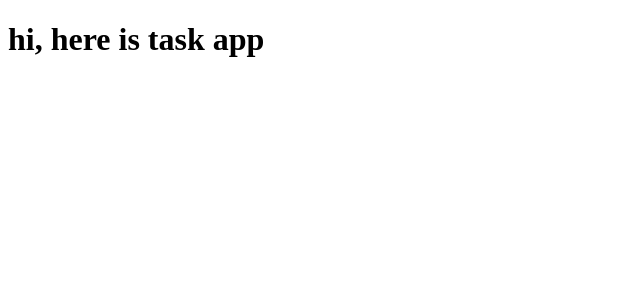
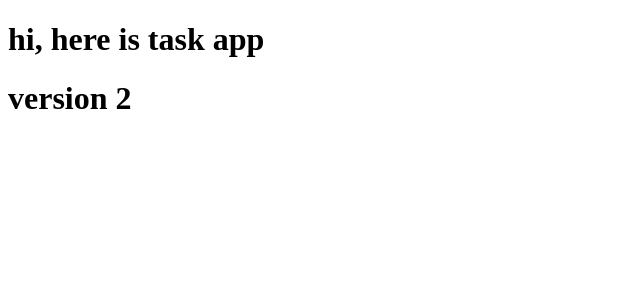
Before and after one commit to khaledtudce/task_app_react_typescript, a React (Vite) app: page / in a window 1280 px wide. Shown: the top 300 px of the page, without its empty margins (0-640 px from the left). Built offline with nearby package versions, Linux system fonts and the light colour scheme.

Commit message:
test ci/cd

```diff
--- a/src/App.tsx
+++ b/src/App.tsx
@@ -2,6 +2,7 @@ function App() {
   return (
     <>
       <h1>hi, here is task app</h1>
+      <h1>version 2</h1>
     </>
   );
 }
```
